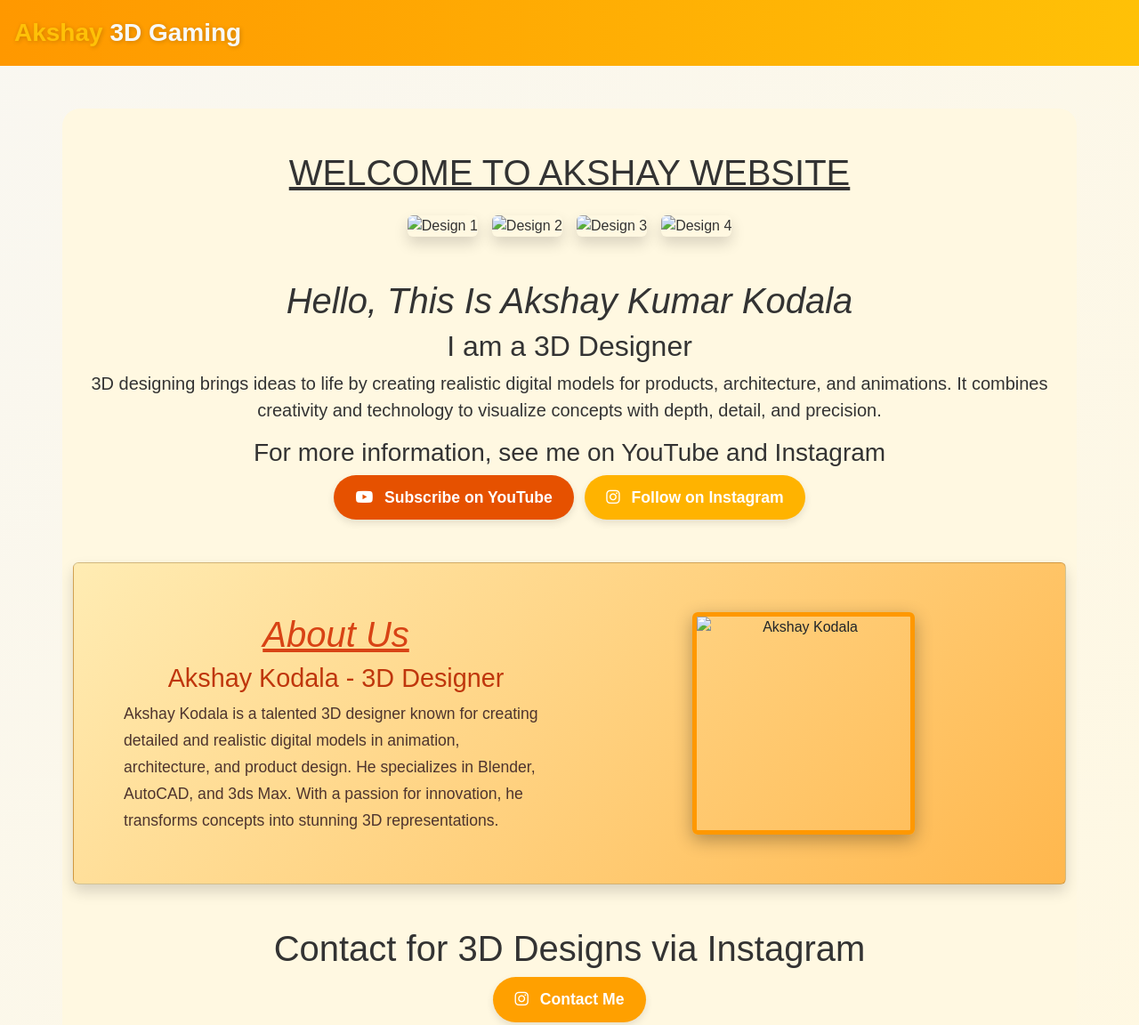
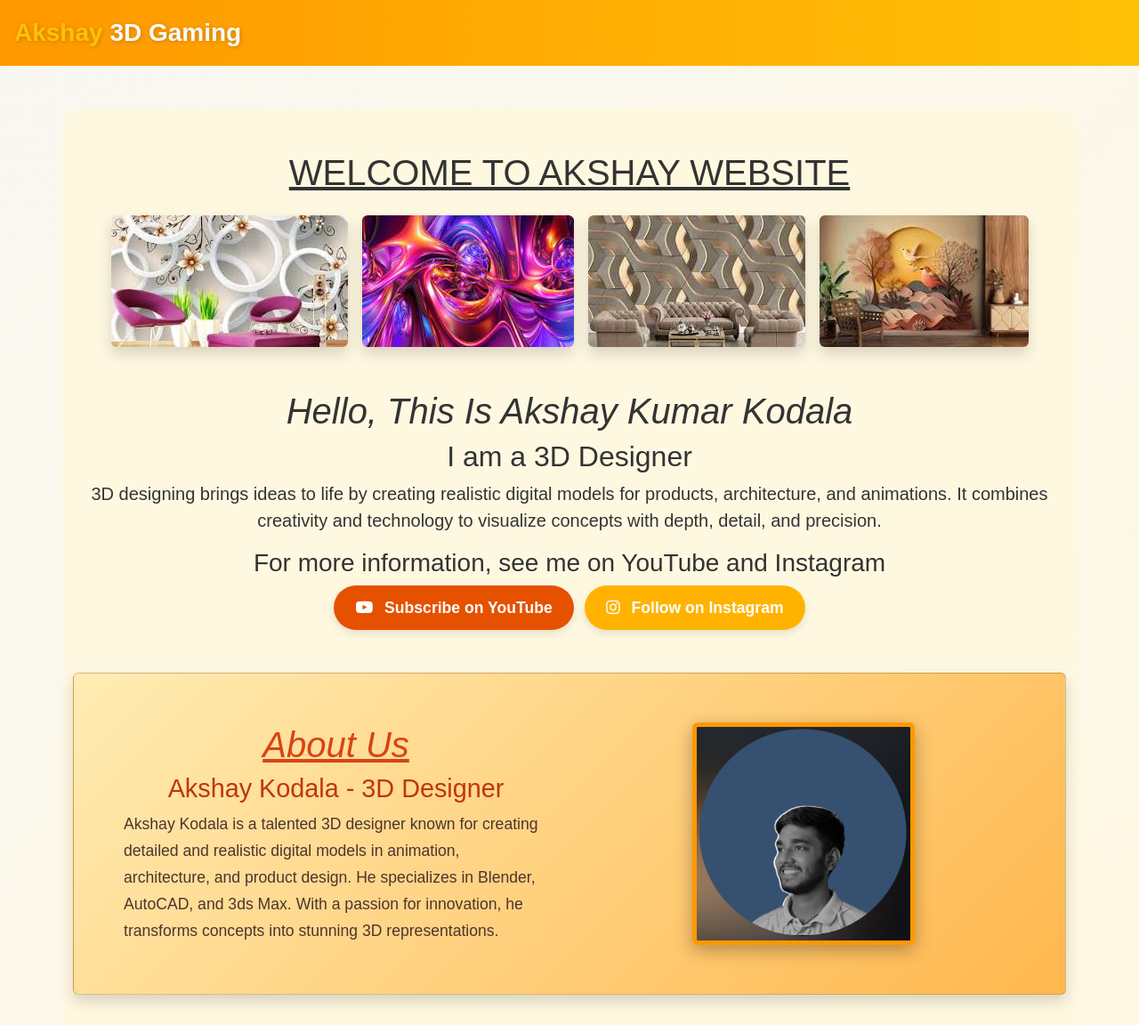
Before and after one commit to viveksasumahanthi-12/my-3D-website, a plain HTML site: page akshay.html in a window 1280 px wide. Shown: the top 1152 px of the page at 89% size. Drawn offline with nearby package versions, Linux system fonts and the light colour scheme.

Commit message:
Update akshay.html

```diff
--- a/akshay.html
+++ b/akshay.html
@@ -17,10 +17,10 @@
         <h1 class="text-center mb-4"><u>WELCOME TO AKSHAY WEBSITE</u></h1>
 
         <div class="d-flex flex-wrap justify-content-center gap-3 mb-5">
-            <img src="images/design1.jpg" class="img-fluid rounded shadow box-img" alt="Design 1"/>
-            <img src="images/design2.jpg" class="img-fluid rounded shadow box-img" alt="Design 2"/>
-            <img src="images/design3.jpg" class="img-fluid rounded shadow box-img" alt="Design 3"/>
-            <img src="images/design4.jpg" class="img-fluid rounded shadow box-img" alt="Design 4"/>
+            <img src="design1.jpg" class="img-fluid rounded shadow box-img" alt="Design 1"/>
+            <img src="design2.jpg" class="img-fluid rounded shadow box-img" alt="Design 2"/>
+            <img src="design3.jpg" class="img-fluid rounded shadow box-img" alt="Design 3"/>
+            <img src="design4.jpg" class="img-fluid rounded shadow box-img" alt="Design 4"/>
         </div>
         <div class="text-center mb-5">
             <h1><i>Hello, This Is Akshay Kumar Kodala</i></h1>
@@ -51,7 +51,7 @@
                     </p>
                 </div>
                 <div class="col-md-6 text-center">
-                    <img src="images/akshay.jpg" class="img-fluid rounded about-img" alt="Akshay Kodala">
+                    <img src="akshay.jpg" class="img-fluid rounded about-img" alt="Akshay Kodala">
                 </div>
             </div>
         </div>
```
